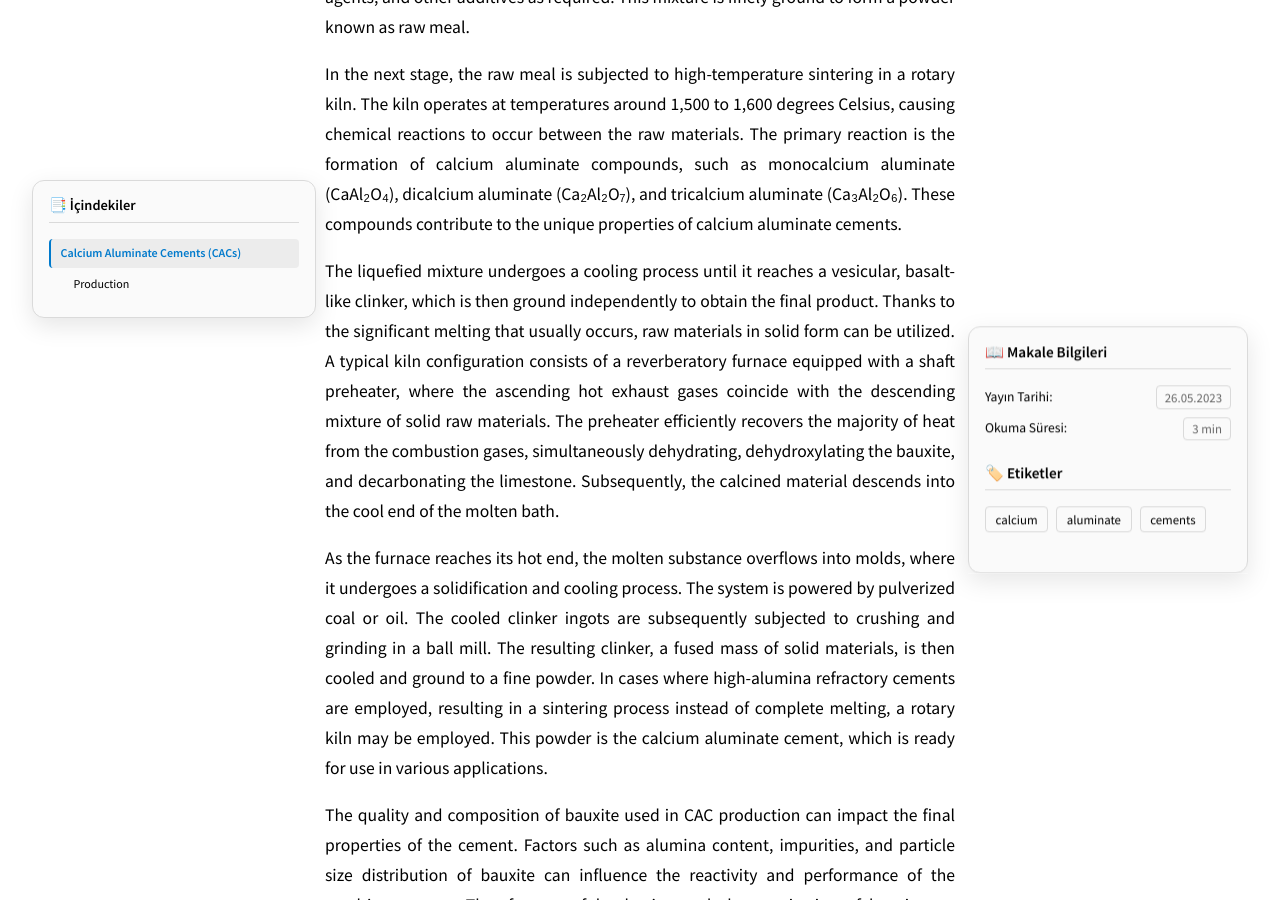
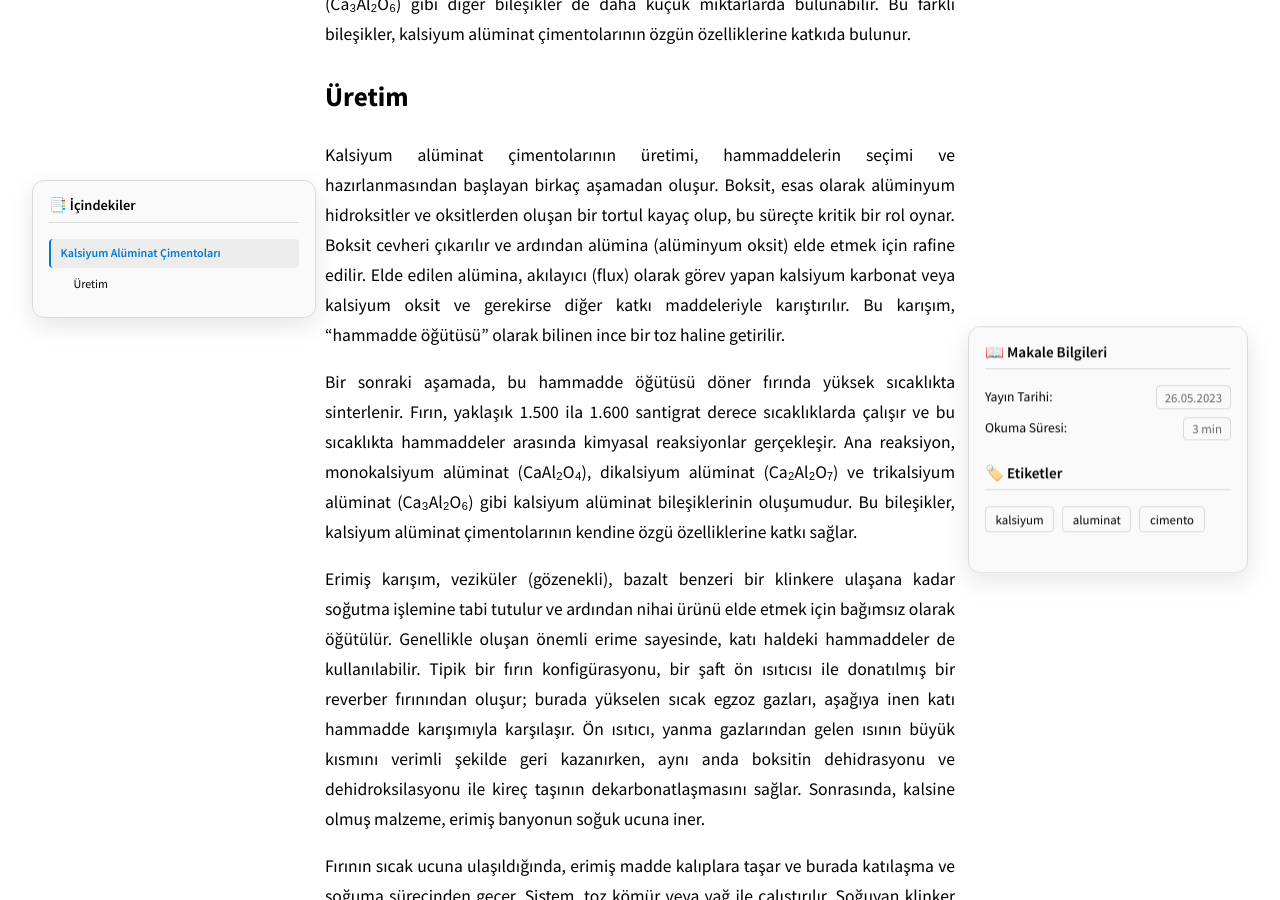
Before and after one commit to guleyc/blog-tr, a Jekyll site: the page built from _posts/2023-05-26-calcium-aluminate-cements-cacs.md, in a window 1280 px wide and 900 px high, scrolled down 1002 px. Built offline with Jekyll 4.4.1, drawn with Linux system fonts in a browser that asks for light colours; comment, search, counter and statistics services are not loaded; some of the changed text lies outside the part shown.

Commit message:
Update 2023-05-26-calcium-aluminate-cements-cacs.md

```diff
--- a/_posts/2023-05-26-calcium-aluminate-cements-cacs.md
+++ b/_posts/2023-05-26-calcium-aluminate-cements-cacs.md
@@ -1,31 +1,34 @@
 ---
-title: 'Calcium Aluminate Cements (CACs)'
+title: 'Kalsiyum Alüminat Çimentoları'
 date: '2023-05-26'
-author: 'Cagatay Guley'
+author: 'Çağatay Güley'
 layout: post
-permalink: /calcium-aluminate-cements-cacs/
+permalink: /kalsiyum-aluminat-cimentolari/
 redirect_from:
+  - /kalsiyum-aluminat-cimentolari
+  - /calcium-aluminate-cements-cacs/
   - /calcium-aluminate-cements-cacs
-categories: [mining]
-tags: [calcium, aluminate, cements]
+categories: [maden]
+image: cac.jpg
+tags: [kalsiyum, aluminat, cimento]
 ---
 
-Calcium aluminate cements (CACs) are a type of hydraulic cement that is primarily composed of calcium aluminates. These cements are known for their rapid hardening and high-temperature resistance properties, making them suitable for various applications in the construction industry. The manufacturing process of CACs involves the use of raw materials, and one key ingredient is bauxite.
+Kalsiyum alüminat çimentoları (CACs), esas olarak kalsiyum alüminatlardan oluşan bir tür hidrolik çimentodur. Bu çimentolar, hızlı priz alma ve yüksek sıcaklık dayanımı özellikleriyle bilinir ve bu sayede inşaat sektöründe çeşitli uygulamalar için uygundur. CAC üretim süreci, hammadde kullanımını içerir ve burada temel bileşenlerden biri boksittir.
 
-Calcium aluminate cements are mainly composed of calcium aluminates, which are compounds formed by the reaction of calcium oxide (lime) and aluminum oxide (alumina). The most common calcium aluminate compound found in these cements is monocalcium aluminate (CaAl₂O₄). Other compounds, such as dicalcium aluminate (Ca₂Al₂O₇) and tricalcium aluminate (Ca₃Al₂O₆), may also be present in smaller amounts. These different compounds contribute to the specific properties of calcium aluminate cements.
+Kalsiyum alüminat çimentoları esas olarak, kalsiyum oksit (kireç) ile alüminyum oksit (alümina) arasındaki reaksiyon sonucu oluşan kalsiyum alüminat bileşiklerinden oluşur. Bu çimentolarda en yaygın bulunan kalsiyum alüminat bileşiği monokalsiyum alüminat (CaAl₂O₄)'tır. Ayrıca, dikalsiyum alüminat (Ca₂Al₂O₇) ve trikalsiyum alüminat (Ca₃Al₂O₆) gibi diğer bileşikler de daha küçük miktarlarda bulunabilir. Bu farklı bileşikler, kalsiyum alüminat çimentolarının özgün özelliklerine katkıda bulunur.
 
-## **Production**
+## **Üretim**
 
-The production of calcium aluminate cements involves several steps, starting from the selection and preparation of raw materials. Bauxite, a sedimentary rock primarily composed of aluminum hydroxides and oxides, plays a crucial role in this process. The bauxite ore is mined and then refined to extract alumina (aluminum oxide). The alumina is then mixed with calcium carbonate or calcium oxide, which act as fluxing agents, and other additives as required. This mixture is finely ground to form a powder known as raw meal.
+Kalsiyum alüminat çimentolarının üretimi, hammaddelerin seçimi ve hazırlanmasından başlayan birkaç aşamadan oluşur. Boksit, esas olarak alüminyum hidroksitler ve oksitlerden oluşan bir tortul kayaç olup, bu süreçte kritik bir rol oynar. Boksit cevheri çıkarılır ve ardından alümina (alüminyum oksit) elde etmek için rafine edilir. Elde edilen alümina, akılayıcı (flux) olarak görev yapan kalsiyum karbonat veya kalsiyum oksit ve gerekirse diğer katkı maddeleriyle karıştırılır. Bu karışım, "hammadde öğütüsü" olarak bilinen ince bir toz haline getirilir.
 
-In the next stage, the raw meal is subjected to high-temperature sintering in a rotary kiln. The kiln operates at temperatures around 1,500 to 1,600 degrees Celsius, causing chemical reactions to occur between the raw materials. The primary reaction is the formation of calcium aluminate compounds, such as monocalcium aluminate (CaAl₂O₄), dicalcium aluminate (Ca₂Al₂O₇), and tricalcium aluminate (Ca₃Al₂O₆). These compounds contribute to the unique properties of calcium aluminate cements.
+Bir sonraki aşamada, bu hammadde öğütüsü döner fırında yüksek sıcaklıkta sinterlenir. Fırın, yaklaşık 1.500 ila 1.600 santigrat derece sıcaklıklarda çalışır ve bu sıcaklıkta hammaddeler arasında kimyasal reaksiyonlar gerçekleşir. Ana reaksiyon, monokalsiyum alüminat (CaAl₂O₄), dikalsiyum alüminat (Ca₂Al₂O₇) ve trikalsiyum alüminat (Ca₃Al₂O₆) gibi kalsiyum alüminat bileşiklerinin oluşumudur. Bu bileşikler, kalsiyum alüminat çimentolarının kendine özgü özelliklerine katkı sağlar.
 
-The liquefied mixture undergoes a cooling process until it reaches a vesicular, basalt-like clinker, which is then ground independently to obtain the final product. Thanks to the significant melting that usually occurs, raw materials in solid form can be utilized. A typical kiln configuration consists of a reverberatory furnace equipped with a shaft preheater, where the ascending hot exhaust gases coincide with the descending mixture of solid raw materials. The preheater efficiently recovers the majority of heat from the combustion gases, simultaneously dehydrating, dehydroxylating the bauxite, and decarbonating the limestone. Subsequently, the calcined material descends into the cool end of the molten bath.
+Erimiş karışım, veziküler (gözenekli), bazalt benzeri bir klinkere ulaşana kadar soğutma işlemine tabi tutulur ve ardından nihai ürünü elde etmek için bağımsız olarak öğütülür. Genellikle oluşan önemli erime sayesinde, katı haldeki hammaddeler de kullanılabilir. Tipik bir fırın konfigürasyonu, bir şaft ön ısıtıcısı ile donatılmış bir reverber fırınından oluşur; burada yükselen sıcak egzoz gazları, aşağıya inen katı hammadde karışımıyla karşılaşır. Ön ısıtıcı, yanma gazlarından gelen ısının büyük kısmını verimli şekilde geri kazanırken, aynı anda boksitin dehidrasyonu ve dehidroksilasyonu ile kireç taşının dekarbonatlaşmasını sağlar. Sonrasında, kalsine olmuş malzeme, erimiş banyonun soğuk ucuna iner.
 
-As the furnace reaches its hot end, the molten substance overflows into molds, where it undergoes a solidification and cooling process. The system is powered by pulverized coal or oil. The cooled clinker ingots are subsequently subjected to crushing and grinding in a ball mill. The resulting clinker, a fused mass of solid materials, is then cooled and ground to a fine powder. In cases where high-alumina refractory cements are employed, resulting in a sintering process instead of complete melting, a rotary kiln may be employed. This powder is the calcium aluminate cement, which is ready for use in various applications.
+Fırının sıcak ucuna ulaşıldığında, erimiş madde kalıplara taşar ve burada katılaşma ve soğuma sürecinden geçer. Sistem, toz kömür veya yağ ile çalıştırılır. Soğuyan klinker külçeleri, daha sonra bilyalı değirmende kırılır ve öğütülür. Ortaya çıkan klinker, katı malzemelerin kaynaşmış bir kütlesidir ve soğutulup ince bir toz haline getirilir. Yüksek alüminalı refrakter çimentoların kullanıldığı ve tam erime yerine sinterleme işleminin gerçekleştiği durumlarda, döner fırın kullanılabilir. Bu toz, çeşitli uygulamalarda kullanıma hazır olan kalsiyum alüminat çimentosudur.
 
-The quality and composition of bauxite used in CAC production can impact the final properties of the cement. Factors such as alumina content, impurities, and particle size distribution of bauxite can influence the reactivity and performance of the resulting cement. Therefore, careful selection and characterization of bauxite are essential to ensure consistent and high-quality calcium aluminate cements.
+CAC üretiminde kullanılan boksitin kalitesi ve bileşimi, çimentonun nihai özelliklerini etkileyebilir. Alümina içeriği, safsızlıklar ve boksitin tane boyutu dağılımı gibi faktörler, elde edilen çimentonun reaktivitesini ve performansını etkileyebilir. Bu nedenle, tutarlı ve yüksek kaliteli kalsiyum alüminat çimentoları elde etmek için boksitin dikkatli seçimi ve karakterizasyonu gereklidir.
 
-Calcium aluminate cements possess several unique properties that make them advantageous for certain applications. One key property is their rapid setting and hardening. Compared to ordinary Portland cement, calcium aluminate cements can achieve high early strength development, allowing for faster construction and reduced curing times. These cements also exhibit excellent resistance to high temperatures, making them suitable for refractory applications. Furthermore, calcium aluminate cements have low shrinkage, good sulfate resistance, and high chemical stability.
+Kalsiyum alüminat çimentoları, belirli uygulamalar için avantajlı kılan çeşitli özgün özelliklere sahiptir. En önemli özelliklerinden biri, hızlı priz alma ve sertleşme yetenekleridir. Klasik Portland çimentosuna kıyasla, kalsiyum alüminat çimentoları erken yaşta yüksek dayanım kazanabilir; bu da daha hızlı inşaat ve daha kısa kür süreleri sağlar. Ayrıca, bu çimentolar yüksek sıcaklıklara karşı mükemmel direnç gösterir ve bu nedenle refrakter (ateşe dayanıklı) uygulamalar için uygundur. Kalsiyum alüminat çimentoları ayrıca düşük rötre (büzülme), iyi sülfat direnci ve yüksek kimyasal stabiliteye sahiptir.
 
-Due to their specific properties, calcium aluminate cements find applications in various areas of the construction industry. They are commonly used in refractory applications, such as the production of refractory bricks and castables used in high-temperature environments like kilns, furnaces, and industrial boilers. Calcium aluminate cements are also utilized in the formulation of rapid-setting and self-leveling flooring compounds, where their fast hardening characteristics are advantageous. Additionally, these cements can be used in specialized concrete mixtures, corrosion-resistant coatings, and underground construction projects.
+Bu özgün özellikleri sayesinde, kalsiyum alüminat çimentoları inşaat sektöründe çeşitli alanlarda kullanılır. En yaygın olarak refrakter uygulamalarda, yani fırın, ocak ve endüstriyel kazan gibi yüksek sıcaklıklı ortamlarda kullanılan refrakter tuğla ve dökme malzemelerin üretiminde kullanılırlar. Kalsiyum alüminat çimentoları, ayrıca hızlı priz alan ve kendiliğinden yayılan zemin şaplarının formülasyonunda da kullanılır; burada hızlı sertleşme özellikleri avantaj sağlar. Ek olarak, bu çimentolar özel beton karışımlarında, korozyona dayanıklı kaplamalarda ve yeraltı inşaat projelerinde de kullanılabilir.
```
